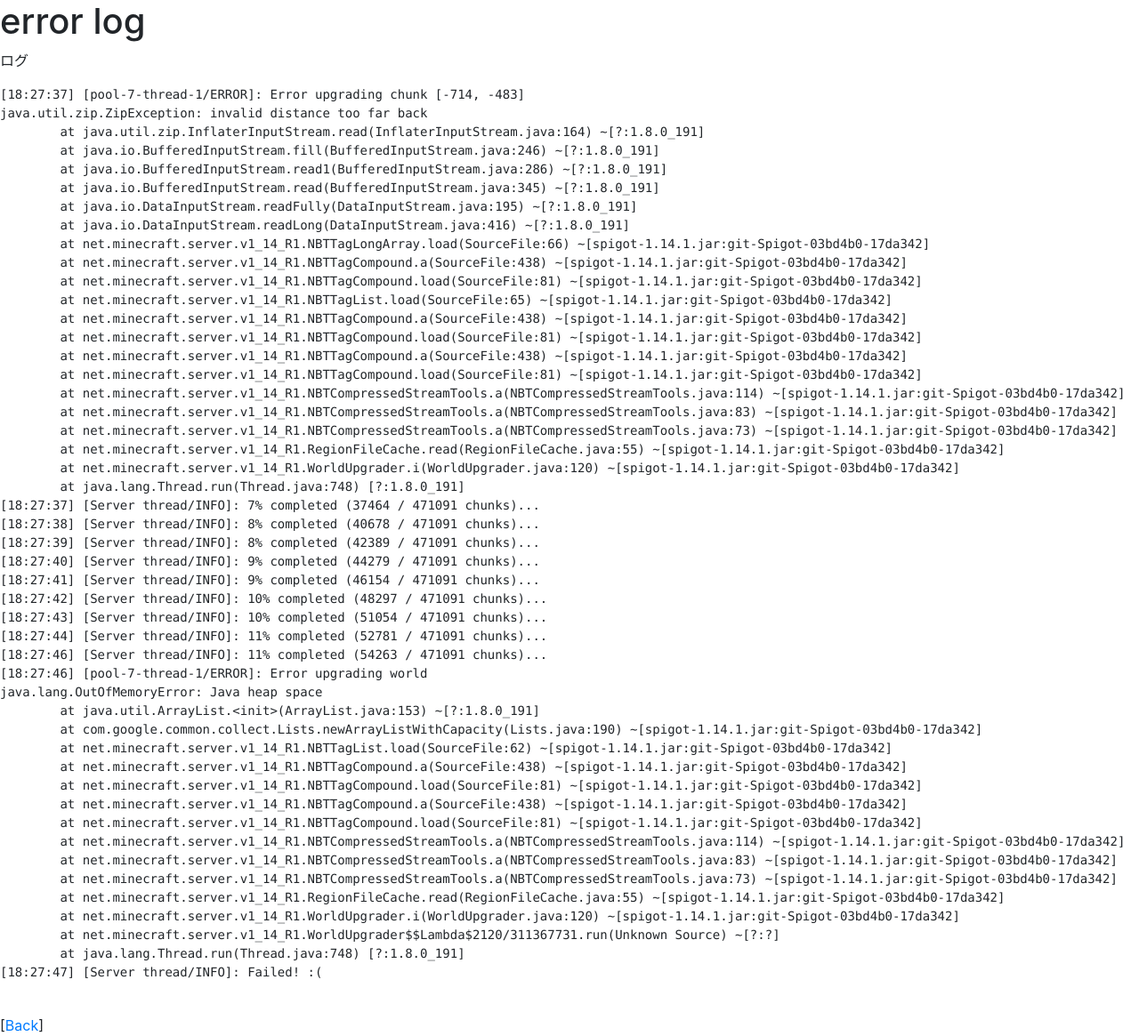
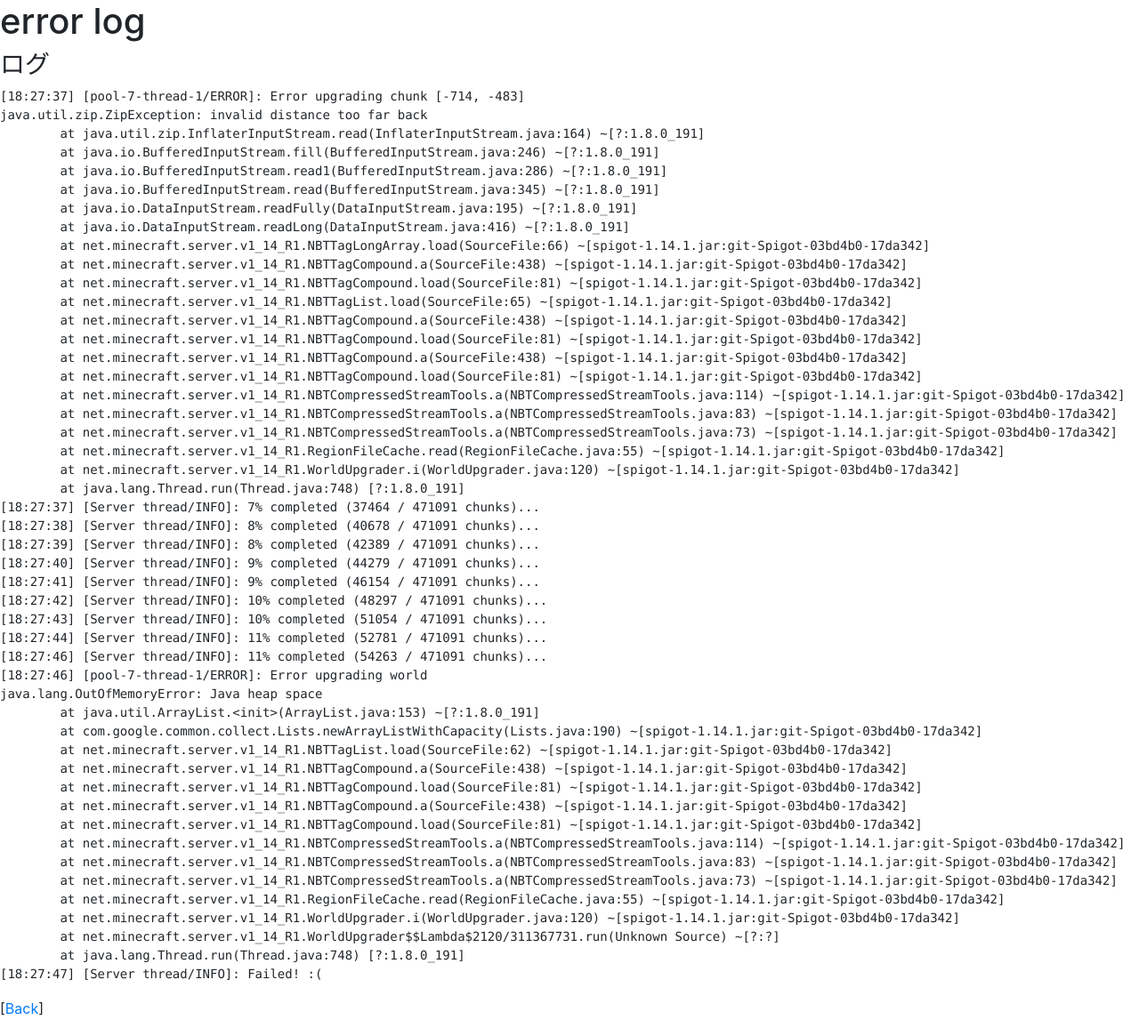
Before and after one commit to nukokoi/minecraft, a Jekyll site: the page built from _posts/2019-05-27-post2.md, in a window 1280 px wide. Shown: the whole page at 89% size. Built offline with Jekyll 4.4.1, drawn with Linux system fonts in a browser that asks for light colours; nearby versions of some CDN libraries.

Commit message:
update  2019-06-14 00:57;39

````diff
--- a/_config.yml
+++ b/_config.yml
@@ -1 +1,2 @@
 folder_url: /minecraft
+highlighter: rouge
--- a/_posts/2019-05-27-post2.md
+++ b/_posts/2019-05-27-post2.md
@@ -5,7 +5,7 @@
 
 ---
 
-ログ
+### ログ
 
 ```
 [18:27:37] [pool-7-thread-1/ERROR]: Error upgrading chunk [-714, -483]
@@ -56,5 +56,4 @@
         at net.minecraft.server.v1_14_R1.WorldUpgrader$$Lambda$2120/311367731.run(Unknown Source) ~[?:?]
         at java.lang.Thread.run(Thread.java:748) [?:1.8.0_191]
 [18:27:47] [Server thread/INFO]: Failed! :(
-
 ```
````
Also changed, not shown: index.md (+0 -1 lines).
